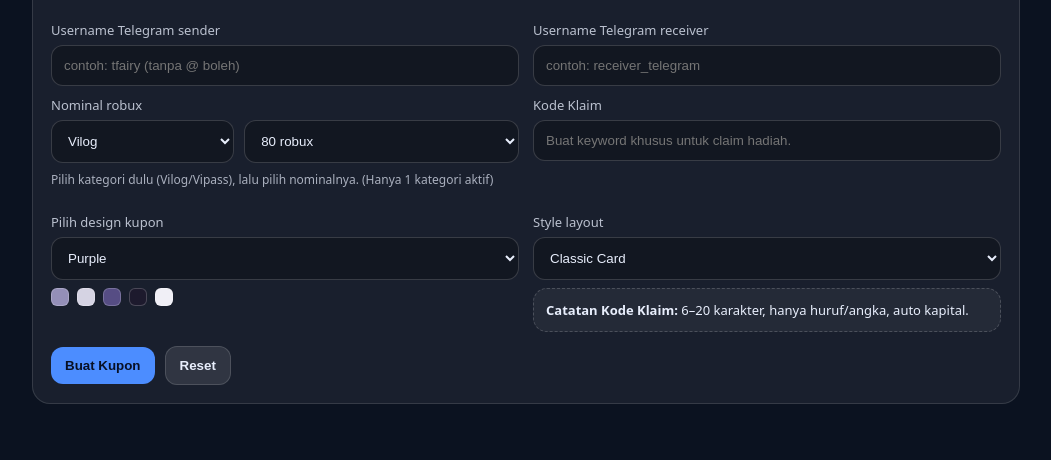
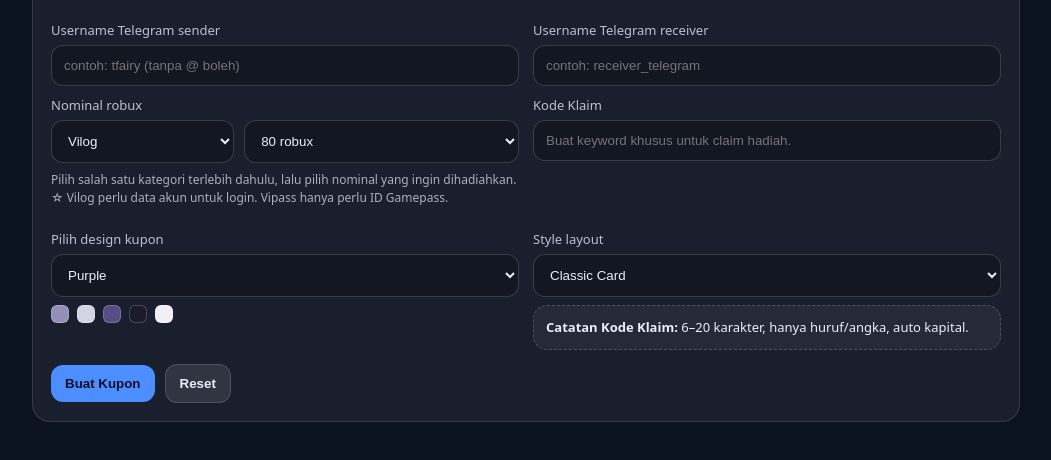
Before and after one commit to strbsecret911/giftforyourbxvipassvilogoksecret, a plain HTML site: page index.html in a window 1280 px wide. Shown: the part 116-576 px from the top of the page, without its empty margins (114-1165 px from the left). Drawn offline with Linux system fonts and the light colour scheme.

Commit message:
Update index.html

```diff
--- a/index.html
+++ b/index.html
@@ -142,12 +142,13 @@
           <div class="nomWrap">
             <select id="nomType">
               <option value="vilog">Vilog</option>
-              <option value="vipass">Vipass</option>
+              <option value="vipass">Vipass (Paytax)</option>
             </select>
             <select id="nominal"></select>
           </div>
           <p class="muted" style="margin-top:8px;">
-            Pilih kategori dulu (Vilog/Vipass), lalu pilih nominalnya. (Hanya 1 kategori aktif)
+            Pilih salah satu kategori terlebih dahulu, lalu pilih nominal yang ingin dihadiahkan.
+            ☆ Vilog perlu data akun untuk login. Vipass hanya perlu ID Gamepass.
           </p>
         </div>
 
```
